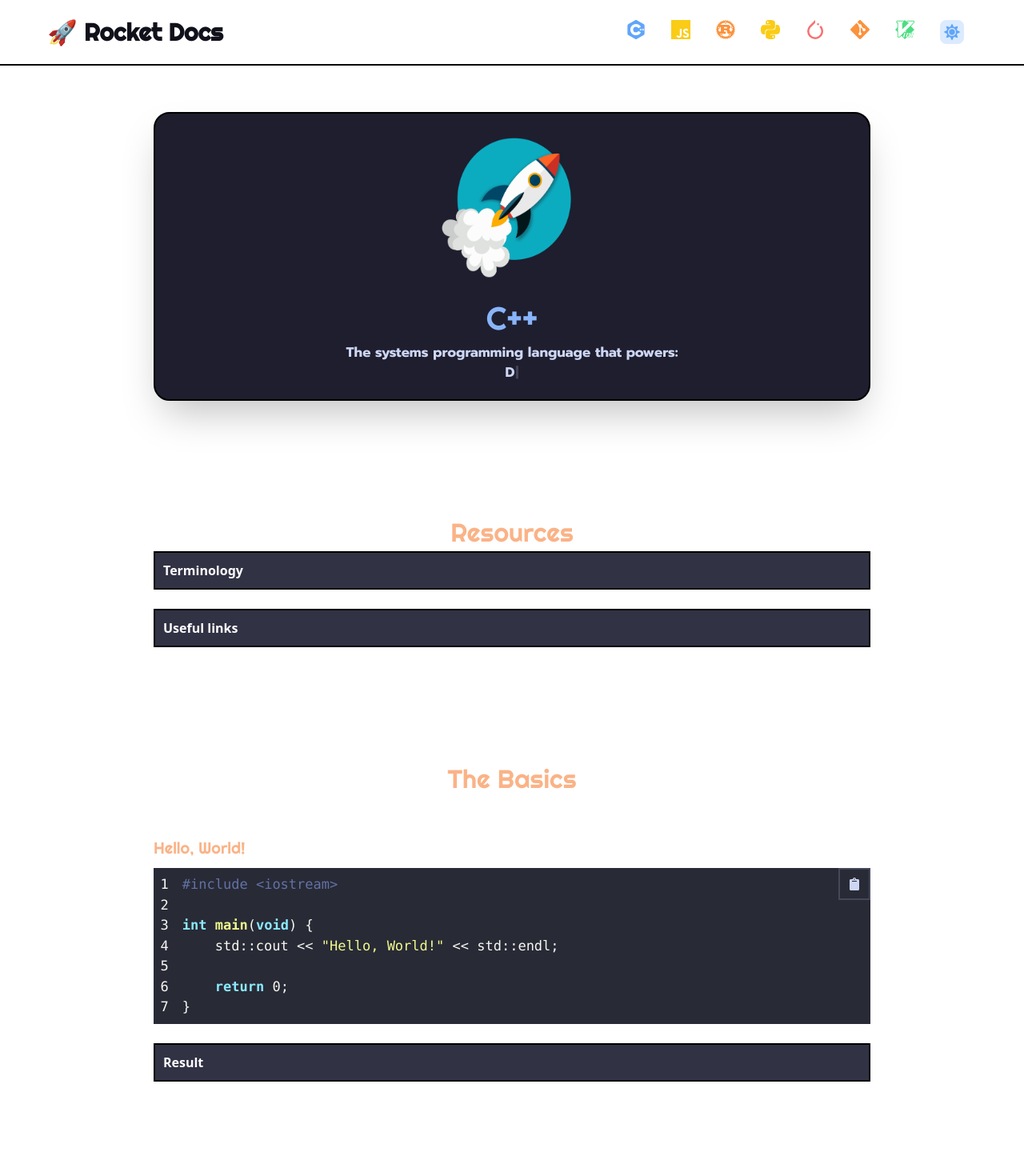
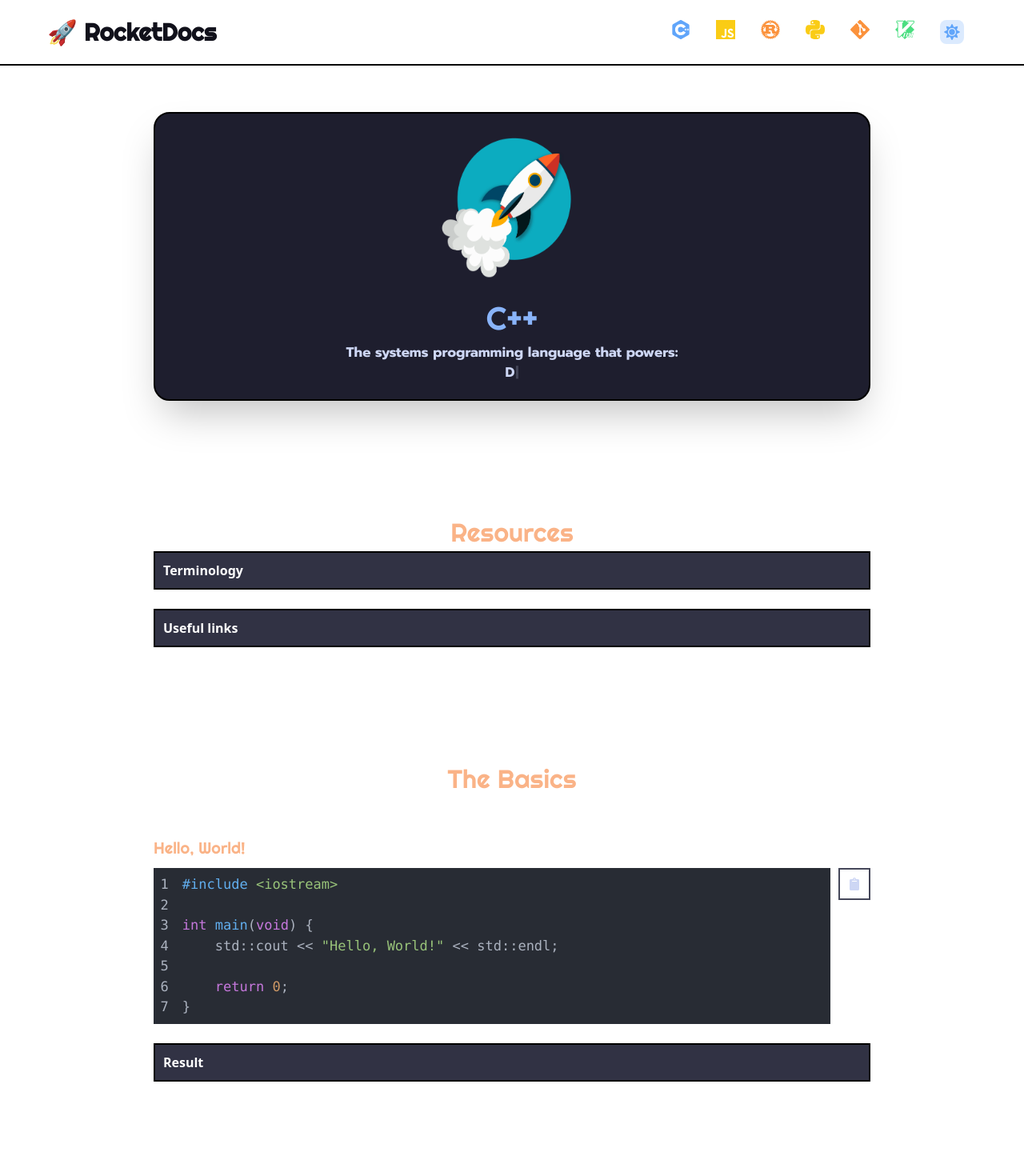
Before and after one commit to KyleCurtis/SpaceDocs, a Next.js app: page /topics/languages/cpp in a window 1280 px wide. Shown: the top 1470 px of the page at 80% size. Built offline with nearby package versions, Linux system fonts and the light colour scheme; a web font is replaced by a local one.

Commit message:
ui and code changes

```diff
--- a/components/Code.js
+++ b/components/Code.js
@@ -1,11 +1,11 @@
 import SyntaxHighlighter from "react-syntax-highlighter";
-import { dracula } from "react-syntax-highlighter/dist/cjs/styles/hljs";
+import { atomOneDark } from "react-syntax-highlighter/dist/cjs/styles/hljs";
 
 const Code = ({lang, children}) => {
     return (
         <div>
-        <div className="code-block">
-          <SyntaxHighlighter language={lang} style={dracula} showLineNumbers={true}>
+        <div className="code-block pr-[50px]">
+          <SyntaxHighlighter language={lang} style={atomOneDark} showLineNumbers={true}>
             {children}
           </SyntaxHighlighter>
         </div>
--- a/components/Navbar.js
+++ b/components/Navbar.js
@@ -18,7 +18,7 @@
       <nav className="h-20 max-w-[92%] m-auto flex justify-between items-center p-2 text-black dark:text-white">
 
         <Link href='/'>
-            <h2 className="font-bold text-3xl text-[var(--cat-mocha-crust)] dark:text-[var(--cat-mocha-text)]">🚀 Rocket Docs</h2>
+            <h2 className="font-bold text-3xl text-[var(--cat-mocha-crust)] dark:text-[var(--cat-mocha-text)]">🚀 RocketDocs</h2>
         </Link>
         <ul className="hidden sm:flex">
           <li className="p-4">
@@ -39,11 +39,6 @@
           <li className="p-4">
             <Link href="/">
               <SiPython className="text-2xl text-yellow-400" />
-            </Link>
-          </li>
-          <li className="p-4">
-            <Link href="/">
-              <SiPytorch className="text-2xl text-red-400" />
             </Link>
           </li>
           <li className="p-4">
@@ -80,7 +75,7 @@
               <Link href="/topics/languages/cpp">C++</Link>
             </li>
             <li className="p-4 text-4xl hover:text-gray-500">
-              <Link href="/">JS</Link>
+              <Link href="/topics/languages/js">JS</Link>
             </li>
             <li className="p-4 text-4xl hover:text-gray-500">
               <Link href="/">Go</Link>
--- a/pages/api/hello.js
+++ /dev/null
@@ -1,5 +0,0 @@
-// Next.js API route support: https://nextjs.org/docs/api-routes/introduction
-
-export default function handler(req, res) {
-  res.status(200).json({ name: 'John Doe' })
-}
--- a/pages/index.js
+++ b/pages/index.js
@@ -1,23 +1,12 @@
 import Head from "next/head";
 import { Inter } from "@next/font/google";
-import SyntaxHighlighter from "react-syntax-highlighter";
-import { tomorrowNight } from "react-syntax-highlighter/dist/cjs/styles/hljs";
 import Typewriter from "typewriter-effect";
 
 import Header from "../components/Header";
-import Dropdown from "../components/Dropdown";
 
 const inter = Inter({ subsets: ["latin"] });
 
 export default function Home() {
-  const codeString = `#include <iostream>
-
-int main(void) {
-    std::cout << "Hello, World!" << std::endl;
-
-    return 0;
-}`;
-
   return (
     <>
       <Head>
--- a/pages/topics/languages/js.js
+++ b/pages/topics/languages/js.js
@@ -1,11 +1,17 @@
+/* NPM IMPORTS
+============================================================================ */
+import Link from "next/link";
+import Typewriter from "typewriter-effect";
+
+/* COMPONENT IMPORTS
+============================================================================ */
 import Header from "../../../components/Header";
 import Dropdown from "../../../components/Dropdown";
-
-import Typewriter from "typewriter-effect";
-
 import Code from "../../../components/Code";
 import Clipboard from "../../../components/Clipboard";
 
+/* CODE IMPORTS
+============================================================================ */
 import {
   HelloWorld,
   Comments,
@@ -13,10 +19,8 @@
   Types,
   TypeOf,
   TypeConversions,
+  Objects,
 } from "../../../code/js-code";
-
-import SyntaxHighlighter from "react-syntax-highlighter/dist/cjs/default-highlight";
-import Link from "next/link";
 
 const JsPage = () => {
   return (
@@ -54,12 +58,13 @@
       <br />
 
       <Dropdown triggerWord={"Table of Contents"}>
-        <Link href='#hello-world'>Hello, World!</Link> <br />
-        <Link href='#comments'>Comments</Link> <br />
-        <Link href='#variables'>Variables</Link> <br />
-        <Link href='#data-types'>Data Types</Link> <br />
-        <Link href='#type-checking'>Type checking</Link> <br />
-        <Link href='#type-conversions'>Type Conversions</Link> <br />
+        <Link href="#hello-world">Hello, World!</Link> <br />
+        <Link href="#comments">Comments</Link> <br />
+        <Link href="#variables">Variables</Link> <br />
+        <Link href="#data-types">Data Types</Link> <br />
+        <Link href="#type-checking">Type checking</Link> <br />
+        <Link href="#type-conversions">Type Conversions</Link> <br />
+        <Link href="#objects">Objects</Link> <br />
       </Dropdown>
 
       <div id="hello-world" className="content-br"></div>
@@ -74,7 +79,6 @@
       <Code lang="javascript">{HelloWorld}</Code>
       <Dropdown triggerWord={"Result"}>Hello, World!</Dropdown>
 
-
       {/* COMMENTS SECTION
       ====================================================================================================== */}
       <div id="comments" className="content-br"></div>
@@ -83,7 +87,6 @@
       <Clipboard code={HelloWorld}></Clipboard>
       <Code lang="javascript">{Comments}</Code>
       <Dropdown triggerWord={"Result"}></Dropdown>
-
 
       {/* VARIABLES SECTION
       ====================================================================================================== */}
@@ -101,7 +104,7 @@
       <h3>Primitive Data Types (Value Types)</h3>
       <Clipboard code={Types}></Clipboard>
       <Code lang="javascript">{Types}</Code>
-      <Dropdown triggerWord={"Result"}>Hello, World!</Dropdown>
+      <Dropdown triggerWord={"Result"}></Dropdown>
 
       {/* TYPEOF SECTION
       ====================================================================================================== */}
@@ -125,13 +128,24 @@
       <Clipboard code={TypeConversions}></Clipboard>
       <Code lang="javascript">{TypeConversions}</Code>
       <Dropdown triggerWord={"Result"}>
+        <p>string</p> <br />
         <p>number</p> <br />
         <p>string</p>
       </Dropdown>
 
-      <div className="content-br"></div>
-      <div className="content-br"></div>
-
+      {/* OBJECTS SECTION
+      ====================================================================================================== */}
+      <div id="objects" className="content-br"></div>
+      <h3>Objects</h3>
+      <Clipboard code={Objects}></Clipboard>
+      <Code lang="javascript">{Objects}</Code>
+      <Dropdown triggerWord={"Result"}>
+      Player <br />
+        2 <br />
+        true <br />
+        3 <br />
+        Player01
+      </Dropdown>
 
       <div className="content-br"></div>
       <div className="content-br"></div>
--- a/styles/globals.scss
+++ b/styles/globals.scss
@@ -142,8 +142,8 @@
 }
 
 .content-br {
-  padding-top: 70px;
-  padding-bottom: 70px;
+  padding-top: 90px;
+  padding-bottom: 50px;
   background-color: transparent;
   height: 100%;
 }
```
Also changed, not shown: code/js-code.js (+30 -2 lines).
